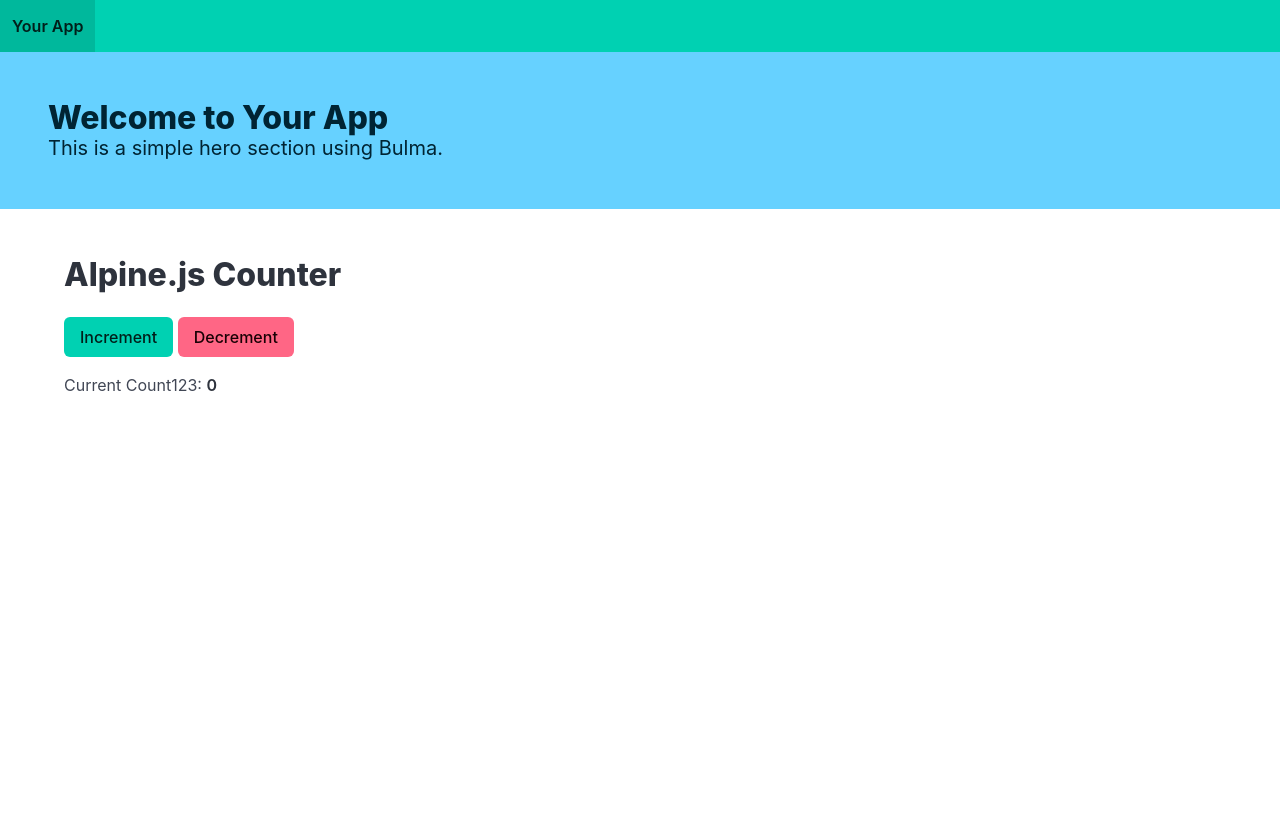
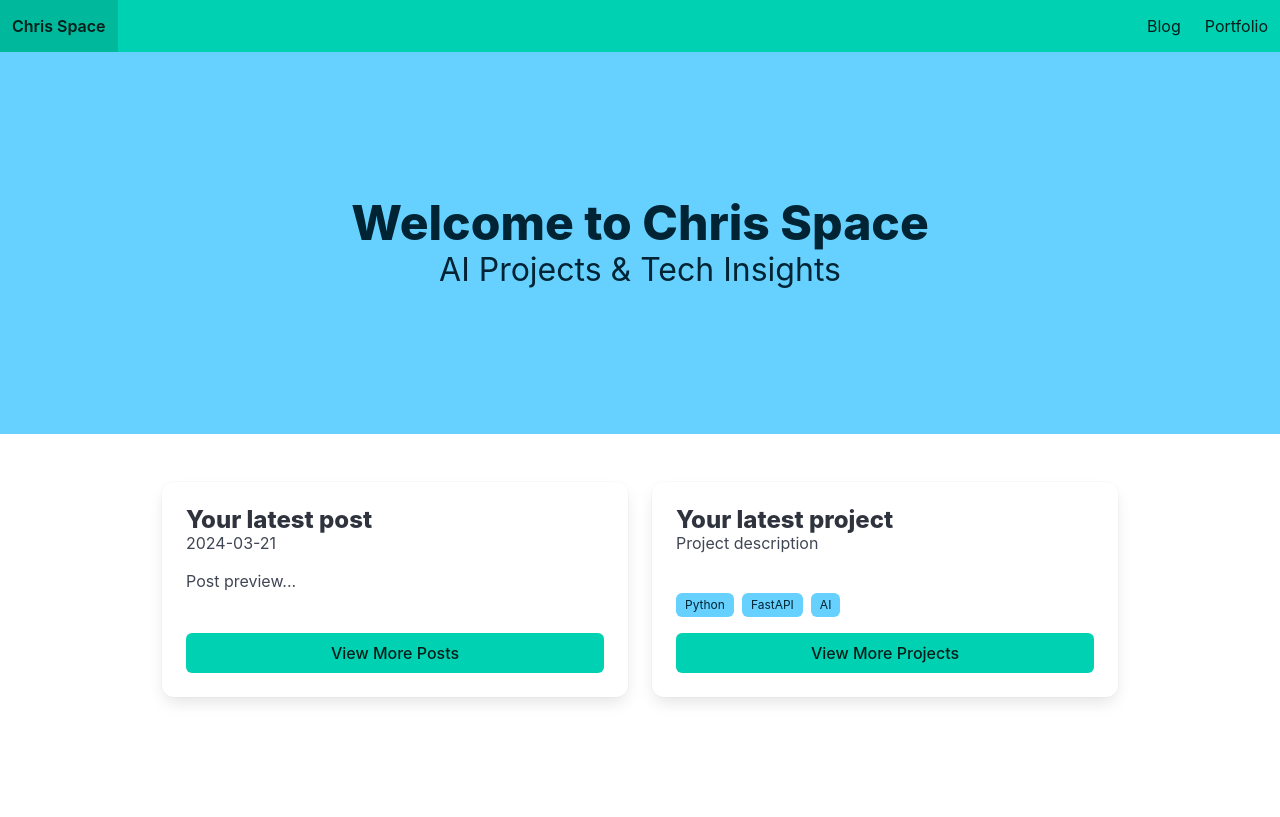
Before and after one commit to xtophe02/chris-space, a FastAPI app: page / in a window 1280 px wide. Before the commit the page ends 391 px from the top, so only its background shows below. Run offline with FastAPI, Linux system fonts and the light colour scheme; some libraries are stand-ins or nearby versions.

Commit message:
added first page drawf

```diff
--- a/frontend/main.py
+++ b/frontend/main.py
@@ -11,4 +11,16 @@ templates = Jinja2Templates(directory="templates")
 
 @app.get("/")
 def read_root(request: Request):
-    return templates.TemplateResponse("base.html", {"request": request})
+    return templates.TemplateResponse("base.html", {
+        "request": request,
+        "latest_post": {
+            "title": "Your latest post",
+            "date": "2024-03-21",
+            "excerpt": "Post preview..."
+        },
+        "latest_project": {
+            "title": "Your latest project",
+            "description": "Project description",
+            "technologies": ["Python", "FastAPI", "AI"]
+        }
+    })
--- a/frontend/templates/base.html
+++ b/frontend/templates/base.html
@@ -3,43 +3,136 @@
   <head>
     <meta charset="UTF-8" />
     <meta name="viewport" content="width=device-width, initial-scale=1.0" />
-    <title>Your App</title>
+    <title>Chris Space</title>
     <link
       rel="stylesheet"
-      href="https://cdnjs.cloudflare.com/ajax/libs/bulma/1.0.3/css/bulma.min.css"
+      href="https://cdnjs.cloudflare.com/ajax/libs/bulma/1.0.0/css/bulma.min.css"
     />
     <script src="https://unpkg.com/htmx.org@2.0.4"></script>
     <script src="https://unpkg.com/alpinejs@3.14.9" defer></script>
+    <style>
+      .card { height: 100%; }
+      .card-content { height: 100%; display: flex; flex-direction: column; }
+      .tech-tags { margin-top: auto; }
+    </style>
   </head>
   <body>
-    <!-- Navbar using Bulma -->
+    <!-- Navbar -->
     <nav
       class="navbar is-primary"
       role="navigation"
       aria-label="main navigation"
     >
       <div class="navbar-brand">
-        <a class="navbar-item" href="#">
-          <strong>Your App</strong>
+        <a class="navbar-item" href="/">
+          <strong>Chris Space</strong>
         </a>
+      </div>
+
+      <div class="navbar-menu">
+        <div class="navbar-end">
+          <a class="navbar-item"
+             hx-get="/blog"
+             hx-target="#content-area"
+             hx-push-url="true">
+            Blog
+          </a>
+          <a class="navbar-item"
+             hx-get="/portfolio"
+             hx-target="#content-area"
+             hx-push-url="true">
+            Portfolio
+          </a>
+        </div>
       </div>
     </nav>
 
-    <!-- Hero Section using Bulma -->
-    <section class="hero is-info">
+    <!-- Hero Section -->
+    <section class="hero is-info is-medium">
       <div class="hero-body">
-        <p class="title">Welcome to Your App</p>
-        <p class="subtitle">This is a simple hero section using Bulma.</p>
+        <div class="container has-text-centered">
+          <h1 class="title is-1">
+            Welcome to Chris Space
+          </h1>
+          <h2 class="subtitle is-3">
+            AI Projects & Tech Insights
+          </h2>
+        </div>
       </div>
     </section>
 
-    <!-- Interactive Counter using Alpine.js -->
-    <div class="section" x-data="{ count: 0 }">
+    <!-- Main Content Section -->
+    <section class="section" id="content-area">
       <div class="container">
-        <h2 class="title">Alpine.js Counter</h2>
-        <button class="button is-primary" @click="count++">Increment</button>
-        <button class="button is-danger" @click="count--">Decrement</button>
-        <p class="mt-4">Current Count123: <strong x-text="count"></strong></p>
+        <!-- Latest Content Cards -->
+        <div class="columns is-centered">
+          <!-- Latest Blog Post Card -->
+          <div class="column is-5">
+            <div class="card">
+              <div class="card-content">
+                <p class="title is-4">{{ latest_post.title|default('Latest Blog Post') }}</p>
+                <p class="subtitle is-6 mb-4">
+                  {{ latest_post.date|default('Coming soon') }}
+                </p>
+                <p class="content">
+                  {{ latest_post.excerpt|default('Stay tuned for exciting content about AI, technology, and more.') }}
+                </p>
+                <button class="button is-primary mt-4"
+                        hx-get="/api/posts"
+                        hx-target="#blog-previews"
+                        hx-swap="innerHTML">
+                  View More Posts
+                </button>
+              </div>
+            </div>
+          </div>
+
+          <!-- Latest Project Card -->
+          <div class="column is-5">
+            <div class="card">
+              <div class="card-content">
+                <p class="title is-4">{{ latest_project.title|default('Latest Project') }}</p>
+                <p class="subtitle is-6 mb-4">
+                  {{ latest_project.description|default('Check out my latest work') }}
+                </p>
+                <div class="tech-tags">
+                  <div class="tags">
+                    {% for tech in latest_project.technologies|default(['Python', 'FastAPI', 'AI']) %}
+                      <span class="tag is-info">{{ tech }}</span>
+                    {% endfor %}
+                  </div>
+                </div>
+                <button class="button is-primary mt-4"
+                        hx-get="/api/projects"
+                        hx-target="#project-previews"
+                        hx-swap="innerHTML">
+                  View More Projects
+                </button>
+              </div>
+            </div>
+          </div>
+        </div>
+
+        <!-- Dynamic Content Areas -->
+        <div class="columns is-centered mt-6">
+          <div class="column is-10">
+            <div id="blog-previews"></div>
+            <div id="project-previews"></div>
+          </div>
+        </div>
+      </div>
+    </section>
+
+    <!-- Alpine.js Modal Component -->
+    <div x-data="{ isModalOpen: false, modalContent: '' }">
+      <div class="modal" :class="{ 'is-active': isModalOpen }">
+        <div class="modal-background" @click="isModalOpen = false"></div>
+        <div class="modal-content">
+          <div class="box">
+            <div x-html="modalContent"></div>
+          </div>
+        </div>
+        <button class="modal-close is-large" aria-label="close" @click="isModalOpen = false"></button>
       </div>
     </div>
   </body>
```
